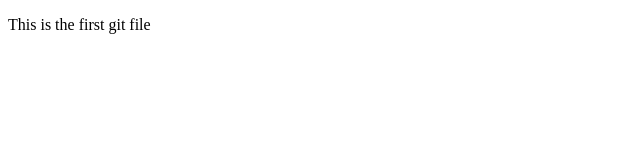
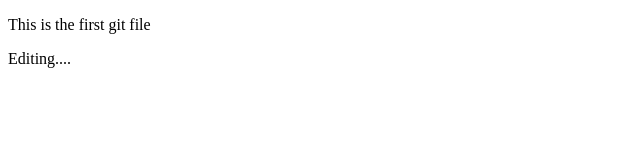
Before and after one commit to R-Pradeepa/Git1, a plain HTML site: page index.html in a window 1280 px wide. Shown: the full height of the page, 0-640 px from the left. Drawn offline with Linux system fonts and the light colour scheme.

Commit message:
file commiting

```diff
--- a/index.html
+++ b/index.html
@@ -8,5 +8,6 @@
 </head>
 <body>
     <p>This is the first git file</p>
+    <p>Editing....</p>
 </body>
 </html>
```
